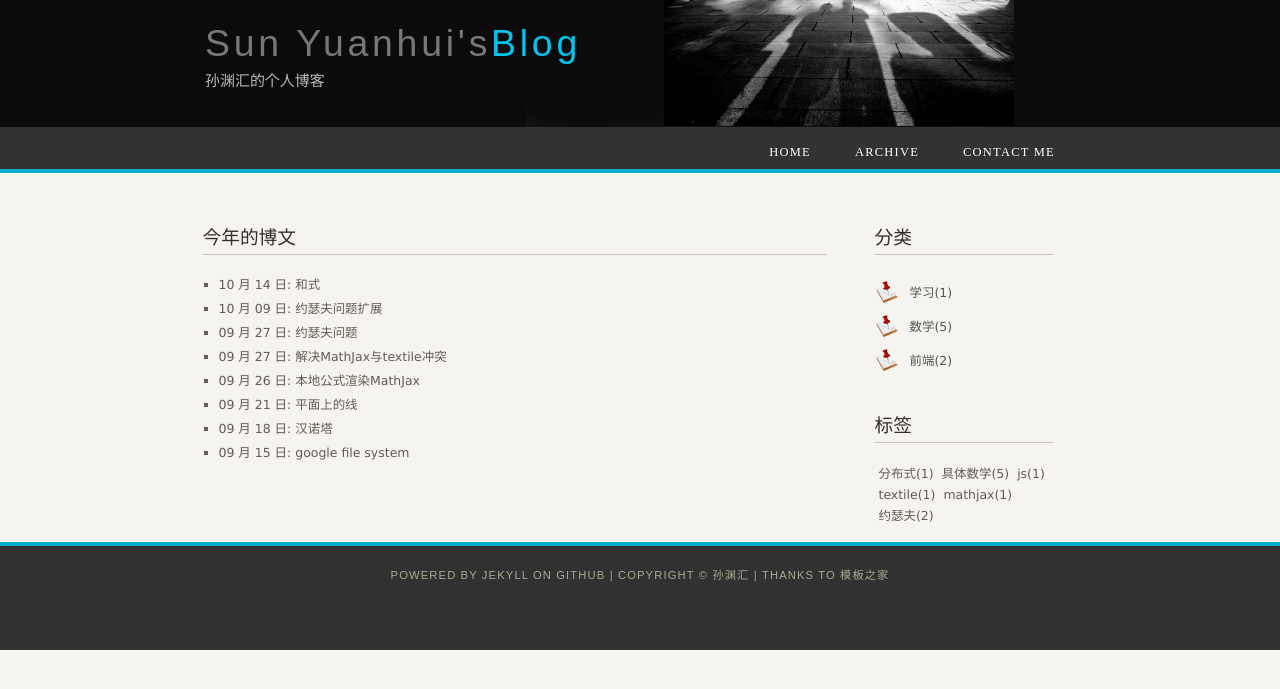
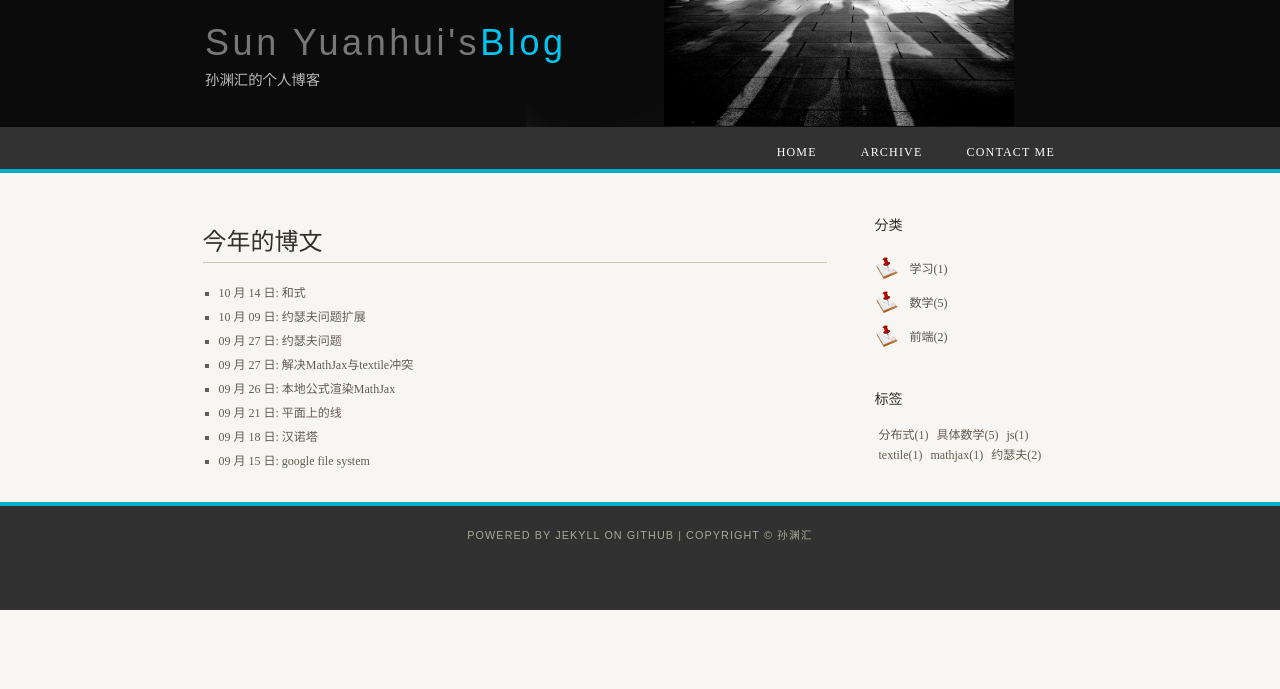
Before and after one commit to johan-sun/syhkiller.github.com, a Jekyll site: the page built from archive.html, in a window 1280 px wide. Shown: the top 689 px of the page. Built offline with Jekyll 4.4.1, drawn with Linux system fonts in a browser that asks for light colours.

Commit message:
modify font & style

```diff
--- a/_includes/category_inc.html
+++ b/_includes/category_inc.html
@@ -1,6 +1,6 @@
 <ul>
 {% for post in site.categories.[page.category] %}
-		<li><h4><a href="{{ post.url }}">{{ post.date | date_to_long_string }} : {{ post.title }}</a></h4></li>
+		<li><h2><a href="{{ post.url }}">{{ post.title }}</a></h2></li>
 {% assign type = post.path | split:'.' | last %}
 {% if type == 'md' %}
 		{{ post.excerpt | markdownify }}
--- a/_includes/frame.html
+++ b/_includes/frame.html
@@ -46,7 +46,7 @@
     </div>
     <div id="content_footer"></div>
     <div id="footer">
-      <p>Powered by <a href="https://github.com/mojombo/jekyll">Jekyll</a> on GitHub | Copyright &copy; 孙渊汇 | Thanks to <a href="http://www.cssmoban.com/">模板之家</a></p>
+      <p>Powered by <a href="https://github.com/mojombo/jekyll">Jekyll</a> on GitHub | Copyright &copy; 孙渊汇</p>
     </div>
   </div>
 </body>
--- a/_includes/tag_inc.html
+++ b/_includes/tag_inc.html
@@ -1,6 +1,6 @@
 <ul>
 {% for post in site.tags.[page.tag] %}
-		<li><h4><a href="{{ post.url }}">{{ post.date | date_to_long_string }} : {{ post.title }}</a></h4></li>
+		<li><h2><a href="{{ post.url }}">{{ post.title }}</a></h2></li>
 {% assign type = post.path | split:'.' | last %}
 {% if type == 'md' %}
 		{{ post.excerpt | markdownify }}
--- a/archive.html
+++ b/archive.html
@@ -2,7 +2,7 @@
 layout : frame
 title : archive
 ---
-<h3>今年的博文</h3>
+<h1>今年的博文</h1>
 {%for post in site.posts %}
     {% unless post.next %}
       <ul class="this">
@@ -11,7 +11,7 @@ title : archive
       {% capture nyear %}{{ post.next.date | date: '%Y' }}{% endcapture %}
       {% if year != nyear %}
             </ul>
-            <h3>{{ post.date | date: '%Y' }}</h3>
+            <h1>{{ post.date | date: '%Y' }}</h1>
             <ul class="past">
       {% endif %}
 {% endunless %}
--- a/index.html
+++ b/index.html
@@ -4,7 +4,7 @@ layout : frame
 <h1>我的博客</h1>
 <ul>
 {% for post in site.posts %}
-	<li><h4><a href="{{ post.url }}">{{ post.date | date_to_long_string }} : {{ post.title }}</a></h4></li>
+	<li><h2><a href="{{ post.url }}">{{ post.title }}</a></h2></li>
 	{{ post.excerpt }}
 {% endfor %}
 </ul>
--- a/styles/style.css
+++ b/styles/style.css
@@ -1,11 +1,13 @@
 html{height: 100%;}
 
 body
-{ font-family: "lucida sans", arial, sans-serif;
+{ /*font-family: arial, sans-serif, "lucida sans";*/
+  /*font-family: "Arial","Microsoft YaHei","黑体","宋体",sans-serif;*/
+  font-family:"Open Sans","Hiragino Sans GB","Helvetica Neue","微软雅黑",serif
   padding: 0px;
   margin: 0px;
-  font-size: .78em;
-  background: #F6F4F0;
+  font-size: .75em;
+  background: #F8F6F2;
   color: #635B53;}
 
 p
@@ -14,14 +16,13 @@ p
   line-height: 1.7em;}
 
 h1, h2, h3, h4
-{ font-size: 150%;
-  padding: 7px 0px 5px 0px;
+{ padding: 7px 0px 5px 0px;
   margin: 0px 0px 12px 0px;
   font-weight: normal;
   color: #342F28;
-  font-family: serif;}
+  /*font-family: serif;*/}
 
-h1, h3
+h1
 { text-transform: uppercase;
   margin: 10px 0px 20px 0px;
   padding: 5px 20px 5px 0px;
```
Also changed, not shown: _posts/2013-10-14-sum.textile (+18 -3 lines).
